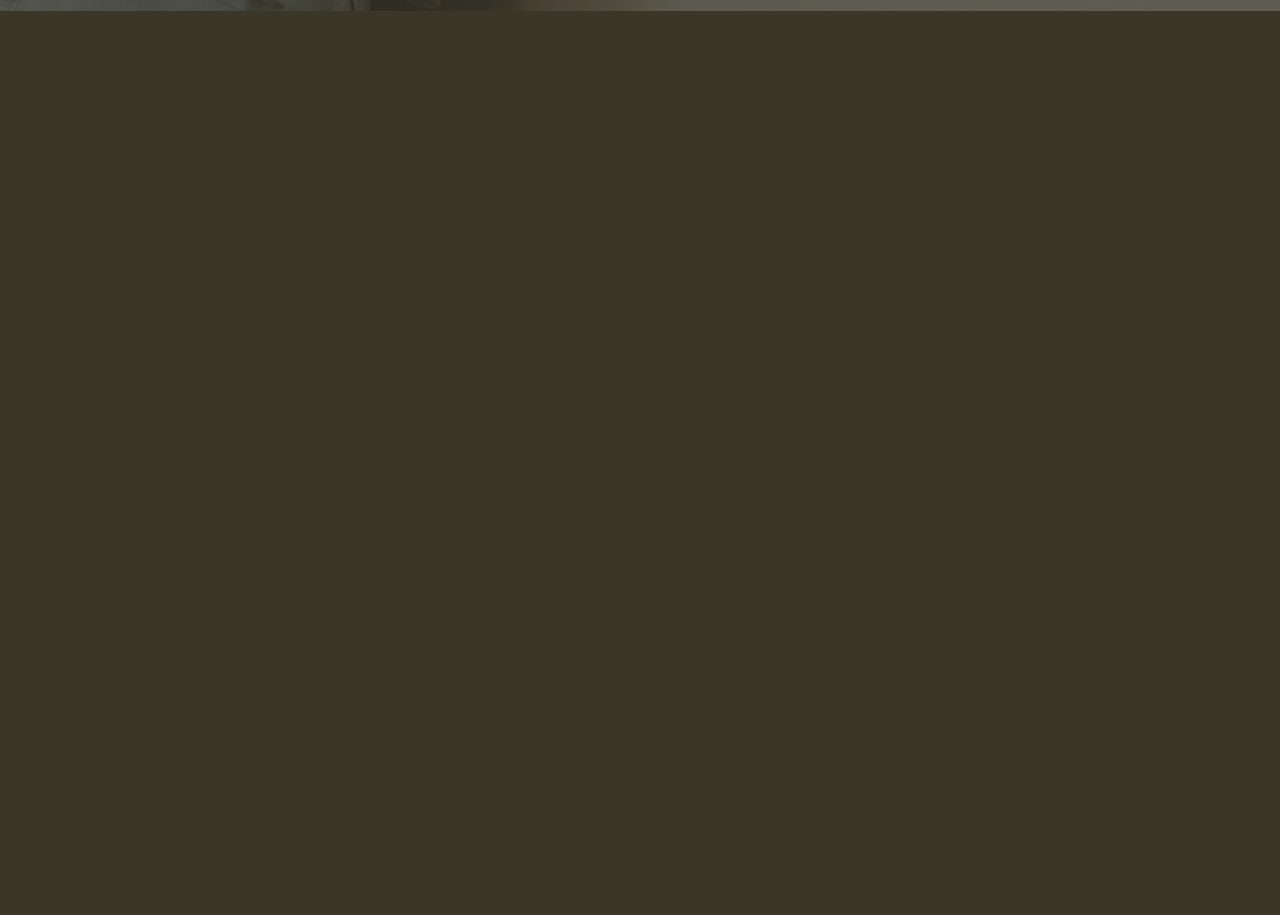
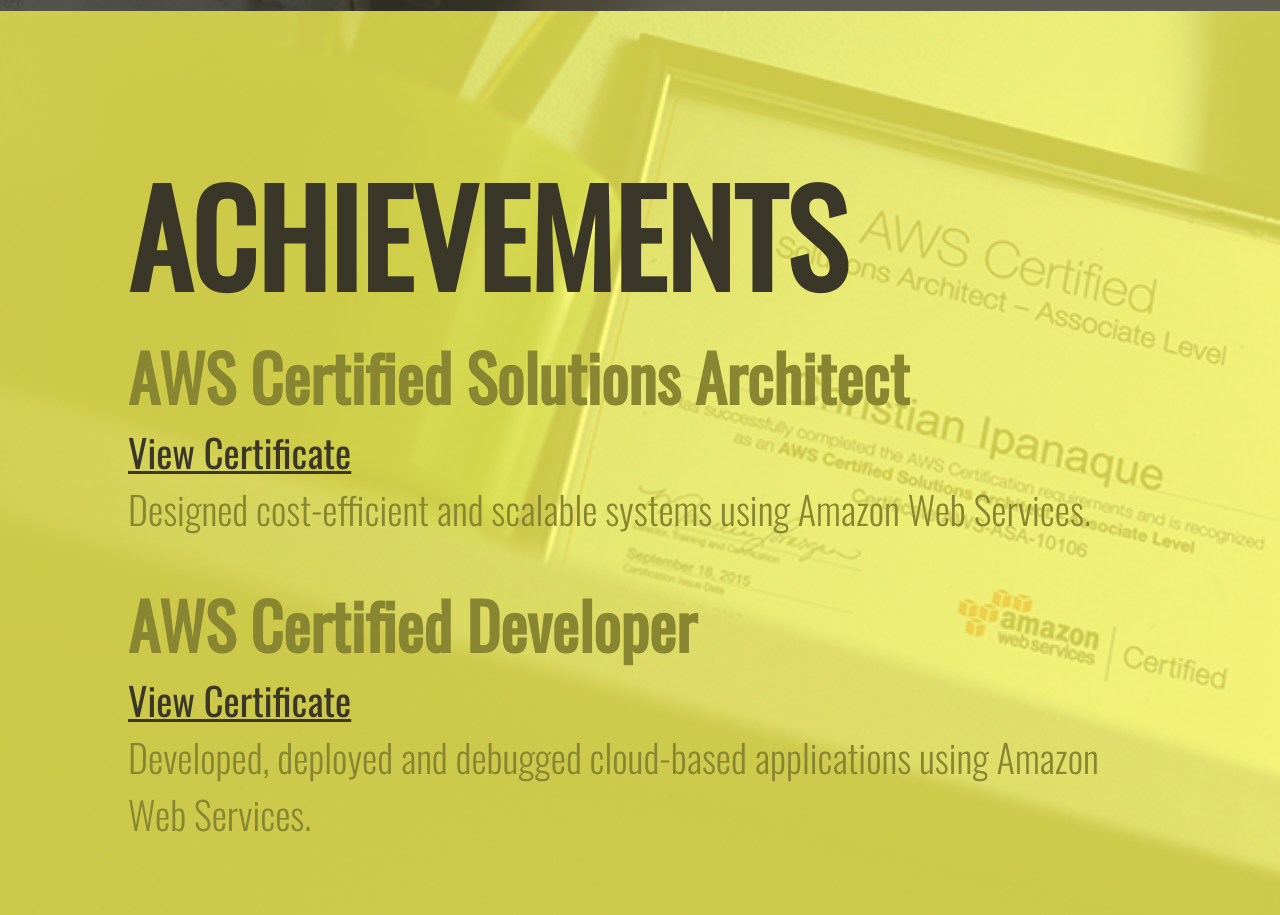
Before and after one commit to christianengineer/christianengineer.github.io, a Next.js app: page / in a window 1280 px wide. Shown: the part 1520-2435 px from the top of the page. Before the commit the page ends 1531 px from the top, so only its background shows below. Built offline with nearby package versions, Linux system fonts and the light colour scheme.

Commit message:
add achievements section

```diff
--- a/pages/index.js
+++ b/pages/index.js
@@ -49,7 +49,6 @@
           backgroundGradient="education"
           align="right"
           sectionTheme="dark"
-          linkTheme="dark"
         >
           <h2>Education</h2>
           <div>
@@ -68,6 +67,44 @@
             </h4>
           </div>
         </Section>
+
+        <Section
+          backgroundGradient="achievements"
+          align="left"
+          sectionTheme="light"
+        >
+          <h2>Achievements</h2>
+          <div>
+            <h3>AWS Certified Solutions Architect</h3>
+            <h4>
+              <a
+                href="https://www.youracclaim.com/badges/ea7d8a27-1a69-466b-9e80-68803c43d8d5/public_url"
+                target="_blank"
+              >
+                View Certificate
+              </a>
+            </h4>
+            <h4>
+              Designed cost-efficient and scalable systems using Amazon Web
+              Services.
+            </h4>
+          </div>
+          <div>
+            <h3>AWS Certified Developer</h3>
+            <h4>
+              <a
+                href="https://www.youracclaim.com/badges/ab67a10d-7bd5-4d28-a632-a2b332e5ef45/public_url"
+                target="_blank"
+              >
+                View Certificate
+              </a>
+            </h4>
+            <h4>
+              Developed, deployed and debugged cloud-based applications using
+              Amazon Web Services.
+            </h4>
+          </div>
+        </Section>
       </main>
     </>
   );
--- a/src/components/Section.js
+++ b/src/components/Section.js
@@ -5,9 +5,32 @@
     background: linear-gradient(rgba(58, 55, 41, 0.8), rgba(58, 55, 41, 0.8)),
       url(./images/christian-ipanaque-education.jpg);
   `,
+  achievements: css`
+    background: linear-gradient(
+        rgba(255, 249, 90, 0.8),
+        rgba(255, 249, 90, 0.8)
+      ),
+      url(./images/christian-ipanaque-achievements.jpg);
+  `,
 };
 
 const sectionThemes = {
+  light: {
+    h2: css`
+      color: ${({ theme }) => theme.colors.primaryColor};
+    `,
+    h3: css`
+      color: ${({ theme }) => theme.colors.accentSecondaryColor};
+    `,
+    h4: css`
+      color: ${({ theme }) => theme.colors.accentSecondaryColor};
+    `,
+    a: css`
+      text-decoration: underline;
+      font-weight: 400;
+      color: ${({ theme }) => theme.colors.primaryColor};
+    `,
+  },
   dark: {
     h2: css`
       color: ${({ theme }) => theme.colors.accentColor};
@@ -18,20 +41,12 @@
     h4: css`
       color: ${({ theme }) => theme.colors.lightGrayColor};
     `,
+    a: css`
+      text-decoration: underline;
+      font-weight: 400;
+      color: ${({ theme }) => theme.colors.accentColor};
+    `,
   },
-};
-
-const linkThemes = {
-  light: css`
-    text-decoration: underline;
-    font-weight: 400;
-    color: ${({ theme }) => theme.colors.primaryColor};
-  `,
-  dark: css`
-    text-decoration: underline;
-    font-weight: 400;
-    color: ${({ theme }) => theme.colors.accentColor};
-  `,
 };
 
 const Section = styled.section`
@@ -66,7 +81,7 @@
   }
 
   a {
-    ${({ linkTheme }) => linkThemes[linkTheme]}
+    ${({ sectionTheme }) => sectionThemes[sectionTheme]['a']}
   }
 `;
 
```
